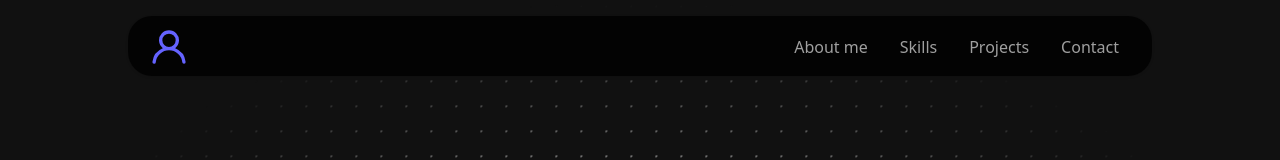
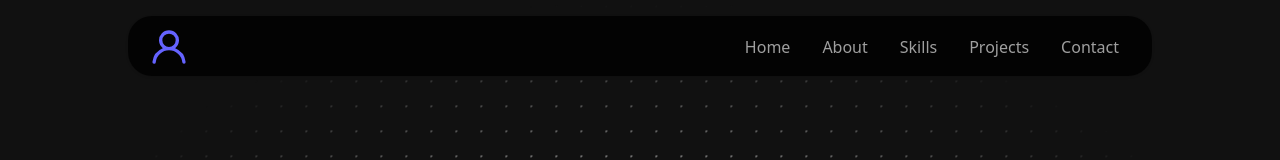
Before and after one commit to nell-shark/nell-shark.github.io, a React (Vite) app: page / in a window 1280 px wide. Shown: the top 160 px of the page. Built offline with nearby package versions, Linux system fonts and the light colour scheme.

Commit message:
Add Home item to Navbar

```diff
--- a/src/components/Navbar/Navbar.tsx
+++ b/src/components/Navbar/Navbar.tsx
@@ -4,7 +4,8 @@ import Logo from '@/assets/logo.svg';
 import { NavbarItem } from '@/components/Navbar/NavbarItem';
 
 const NAVBAR_ITEMS = [
-  { label: 'About me', href: '#about-me' },
+  { label: 'Home', href: '#home' },
+  { label: 'About', href: '#about-me' },
   { label: 'Skills', href: '#skills' },
   { label: 'Projects', href: '#projects' },
   { label: 'Contact', href: '#contact' }
@@ -29,14 +30,14 @@ export function Navbar() {
 
   return (
     <header
-      className={`fixed inset-x-0 top-4 z-50 h-[60px] rounded-3xl border px-5 shadow-sm backdrop-blur-[10px] mx-auto w-full max-w-screen-lg transition-colors duration-300 border-transparent ${background}`}
+      className={`fixed inset-x-0 top-4 z-50 mx-auto h-[60px] w-full max-w-screen-lg rounded-3xl border border-transparent px-5 shadow-sm backdrop-blur-[10px] transition-colors duration-300 ${background}`}
     >
-      <div className='w-full mx-auto flex h-[60px] items-center justify-between'>
+      <div className='mx-auto flex h-[60px] w-full items-center justify-between'>
         <img src={Logo} alt='Logo' width='40' height='40' />
         <nav className='flex items-center space-x-3'>
-          <ul className='space-x-2 flex'>
+          <ul className='flex space-x-2'>
             {NAVBAR_ITEMS.map(({ href, label }) => (
-              <NavbarItem key={href} label={label} href={`#${label.replace(' ', '-').toLowerCase()}`} />
+              <NavbarItem key={href} label={label} href={`#${label.toLowerCase()}`} />
             ))}
           </ul>
         </nav>
--- a/src/components/Navbar/NavbarItem/NavbarItem.tsx
+++ b/src/components/Navbar/NavbarItem/NavbarItem.tsx
@@ -8,8 +8,7 @@ export function NavbarItem({ label, href }: Readonly<NavbarItemProps>) {
     <li>
       <a
         href={href}
-        className='inline-flex items-center justify-center whitespace-nowrap rounded-md px-3 py-2 text-[rgb(159,159,159)]
-        transition-colors duration-400 hover:text-white'
+        className='inline-flex items-center justify-center rounded-md px-3 py-2 whitespace-nowrap text-[rgb(159,159,159)] transition-colors duration-400 hover:text-white'
       >
         {label}
       </a>
```
